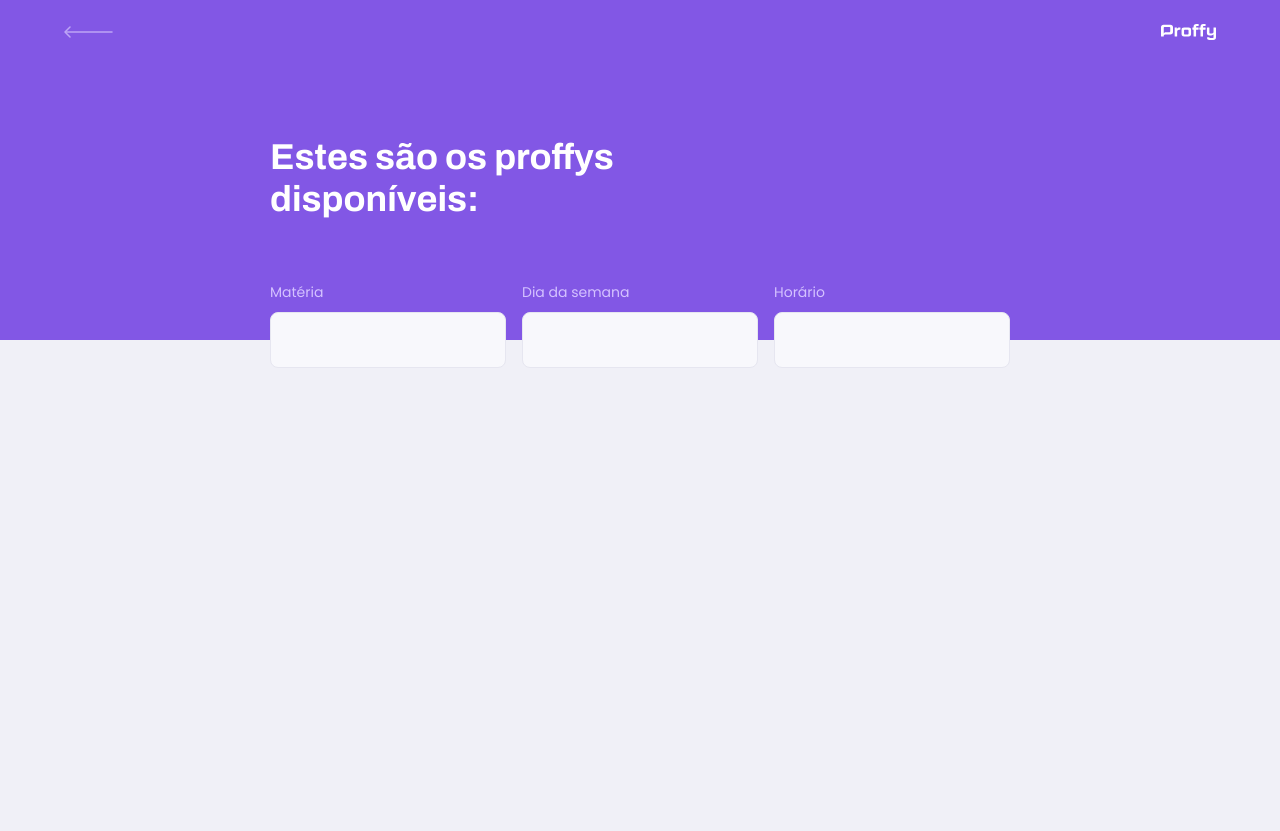
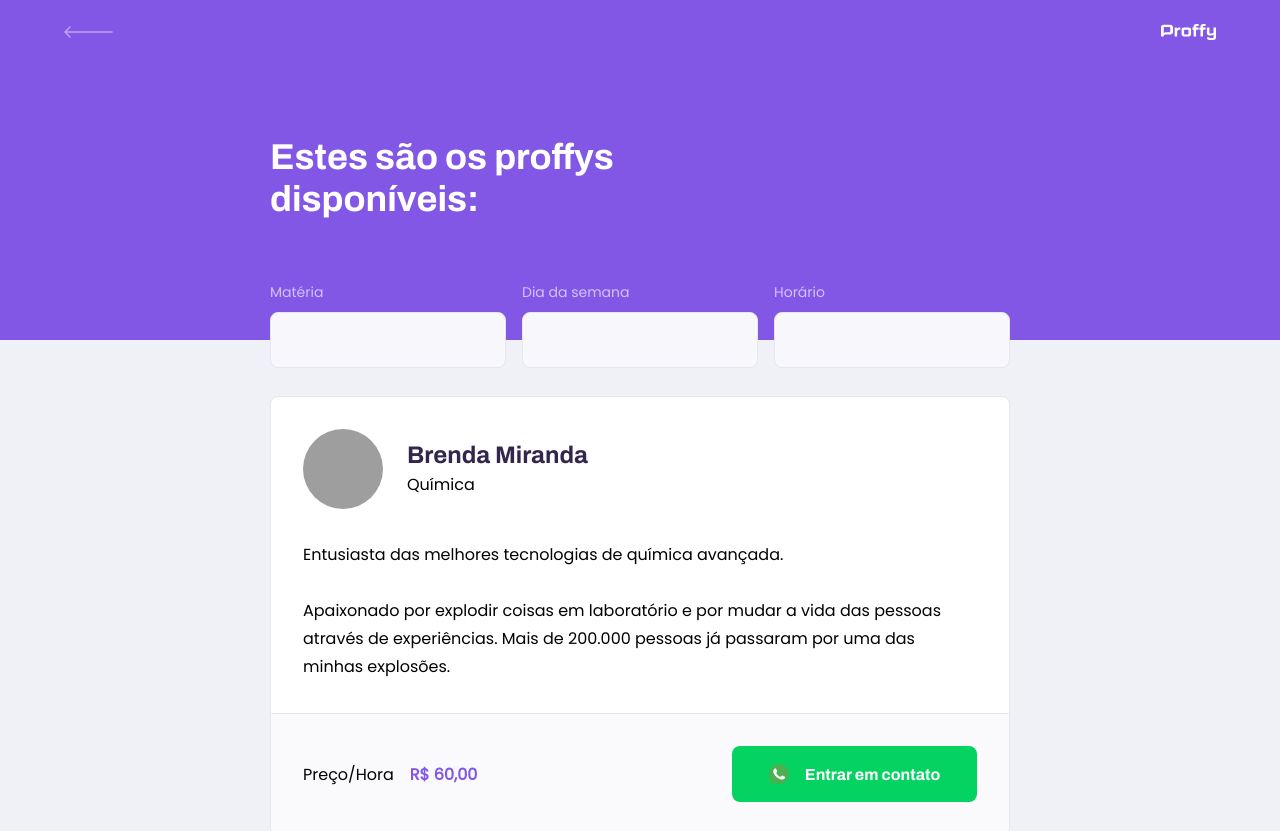
Before and after one commit to brenda-miranda/proffy, a React (Create React App) app in the folder web/: page /study in a window 1280 px wide. Shown: the top 831 px of the page. Before the commit the page ends 800 px from the top, so only its background shows below. Built offline with nearby package versions, Linux system fonts and the light colour scheme; grey boxes are pictures that could not be loaded; the HTML template or start-up script is replaced by a standard one.

Commit message:
Create teacher-item component

```diff
--- /dev/null
+++ b/web/src/components/TeacherItem/index.tsx
@@ -0,0 +1,36 @@
+import React from 'react';
+import whatsappIcon from '../../assets/images/icons/whatsapp.svg';
+
+import './styles.css';
+
+function TeacherItem() {
+   return (
+      <article className="teacher-item">
+               <header>
+                  <img src="https://avatars2.githubusercontent.com/u/42444221?s=460&u=2e920732b33d833fdd34f0a23c15264b9a52961a&v=4" alt="Brenda Miranda"/>
+                  <div>
+                     <strong>Brenda Miranda</strong>
+                     <span>Química</span>
+                  </div>
+               </header>
+               <p>
+               Entusiasta das melhores tecnologias de química avançada.
+               <br /> <br />
+               Apaixonado por explodir coisas em laboratório e por mudar a vida das pessoas através de experiências. Mais de 200.000 pessoas já passaram por uma das minhas explosões.
+               </p>
+
+               <footer>
+                  <p>
+                     Preço/Hora
+                     <strong>R$ 60,00</strong>
+                  </p>
+                  <button>
+                     <img src={whatsappIcon} alt="Whatsapp" />
+                     Entrar em contato
+                  </button>
+               </footer>
+            </article>
+   );
+}
+
+export default TeacherItem;
--- /dev/null
+++ b/web/src/components/TeacherItem/styles.css
@@ -0,0 +1,107 @@
+/* Mobile first */
+.teacher-item {
+   background: var(--color-box-base);
+   border: 1px solid var(--color-line-in-white);
+   border-radius: 0.8rem;
+   margin-top:  2.4rem;
+   overflow: hidden;
+}
+
+.teacher-item header {
+   padding: 3.2rem 2rem;
+   display: flex;
+   align-items: center;
+}
+
+.teacher-item header img {
+   width: 8rem;
+   height: 8rem;
+   border-radius: 50%;
+}
+
+.teacher-item header div {
+   margin-left:  2.4rem;
+}
+
+.teacher-item header div strong {
+   font: 700 2.4rem Archivo;
+   display: block;
+   color: var(--color-text-title);
+}
+
+.teacher-item header div span {
+   font-size: 1.6rem;
+   display: block;
+   margin-top: 0.4rem;
+}
+
+.teacher-item > p {
+   padding: 0 2rem;
+   font-size: 1.6rem;
+   line-height: 2.8rem;
+}
+
+.teacher-item footer {
+   padding: 3.2rem 2rem;
+   background: var(--color-box-footer);
+   border-top: 1px solid var(--color-line-in-white);
+   margin-top: 3.2rem;
+   display: flex;
+   align-items: center;
+   justify-content: space-between;
+}
+
+.teacher-item footer p strong {
+   color: var(--color-primary);
+   font-size: 1.6rem;
+   display: block;
+}
+
+.teacher-item footer button {
+   width: 20rem;
+   height: 5.6rem;
+   background: var(--color-secondary);
+   color: var(--color-button-text);
+   border: 0;
+   border-radius: 0.8rem;
+   cursor: pointer;
+   font: 700 1.4rem Archivo;
+   display: flex;
+   align-items: center;
+   justify-content: space-evenly;
+   transition: 0.2s;
+}
+
+.teacher-item footer button:hover {
+   background: var(--color-secondary-dark);
+}
+/* -- Mobile first */
+
+
+/* Desktop */
+@media (min-width: 700px) {
+   .teacher-item header,
+   .teacher-item footer {
+      padding: 3.2rem;
+   }
+
+   .teacher-item > p {
+      padding: 0 3.2rem;
+   }
+
+   .teacher-item footer p strong {
+      display: initial;
+      margin-left: 1.6rem;
+   }
+
+   .teacher-item footer button {
+      width: 24.5rem;
+      font-size: 1.6rem;
+      justify-content: center;
+   }
+
+   .teacher-item footer button img {
+      margin-right: 1.6rem;
+   }
+}
+/* -- Desktop */
--- a/web/src/pages/TeacherList/index.tsx
+++ b/web/src/pages/TeacherList/index.tsx
@@ -1,6 +1,7 @@
 import React from 'react';
 import PageHeader from '../../components/PageHeader';
 import './styles.css';
+import TeacherItem from '../../components/TeacherItem';
 
 function TeacherList() {
    return (
@@ -23,6 +24,14 @@
                </div>
             </form>
          </PageHeader>
+
+         <main>
+            <TeacherItem />
+            <TeacherItem />
+            <TeacherItem />
+            <TeacherItem />
+            <TeacherItem />
+         </main>
       </div>
    )
 }
```
